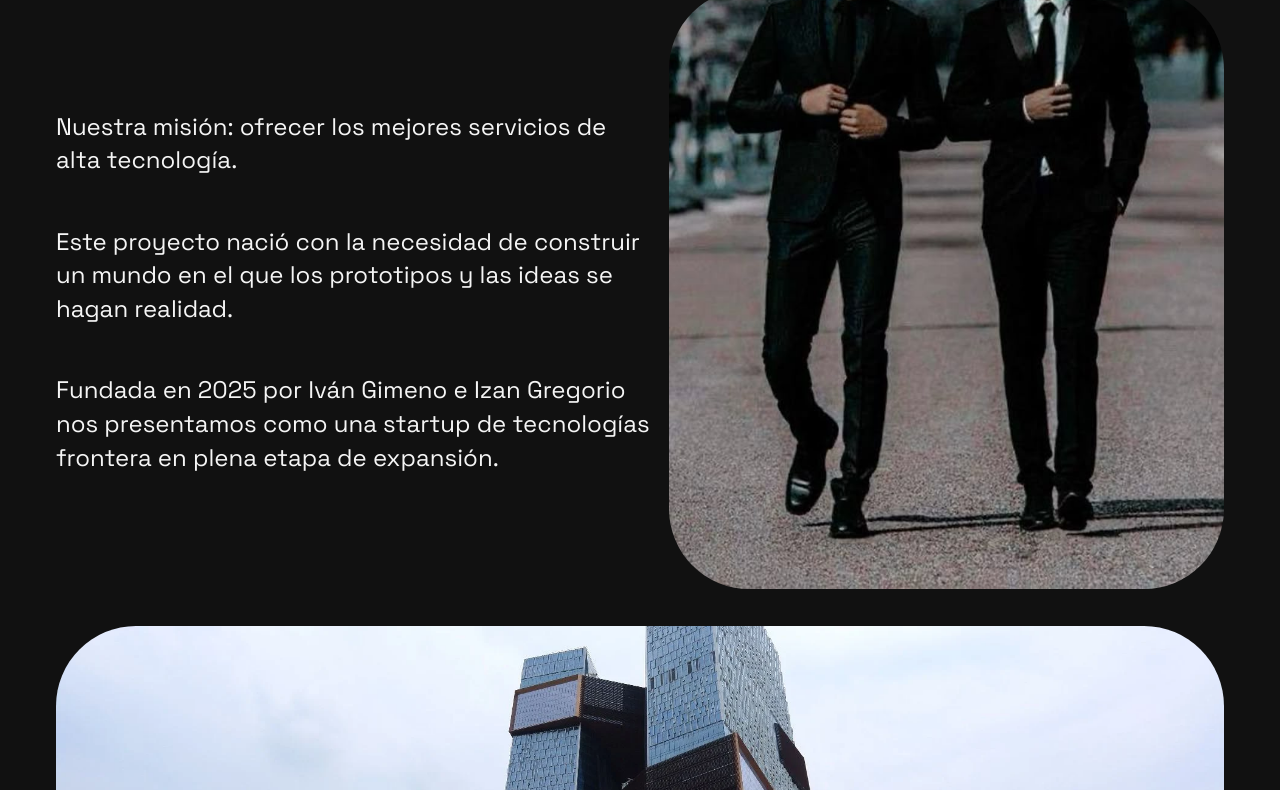
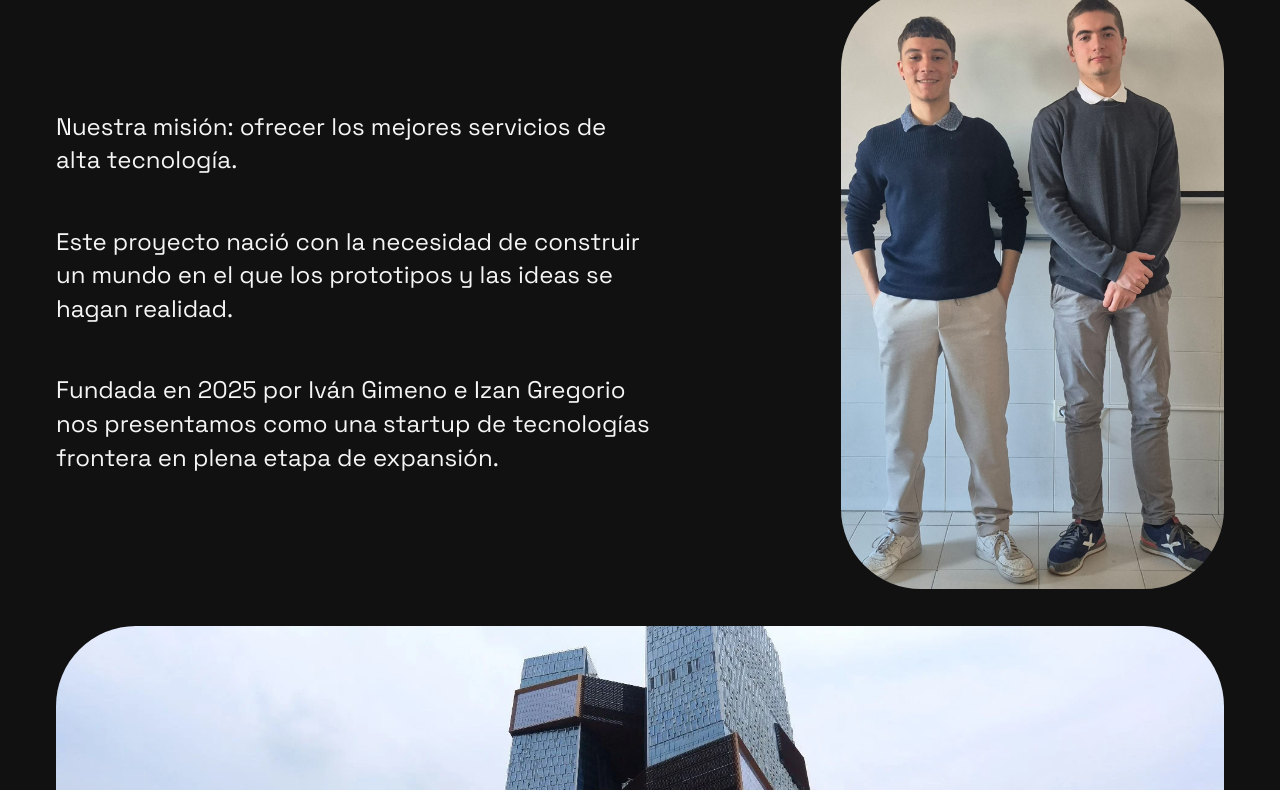
Before and after one commit to eltroyas/ProyectoSMR, a website: page sobre_nosotros.html in a window 1280 px wide. Shown: the part 165-955 px from the top of the page. Drawn offline with Linux system fonts and the light colour scheme.

Commit message:
Update image source in sobre_nosotros.html

```diff
--- a/sobre_nosotros.html
+++ b/sobre_nosotros.html
@@ -47,7 +47,7 @@
             </p>
           </div>
         <div>
-          <img src="img/sobrenosotros.jpg" class="border-radius">
+          <img src="img/prime-absoluto.jpg" class="border-radius">
         </div>
       </div>
     </article>
```
